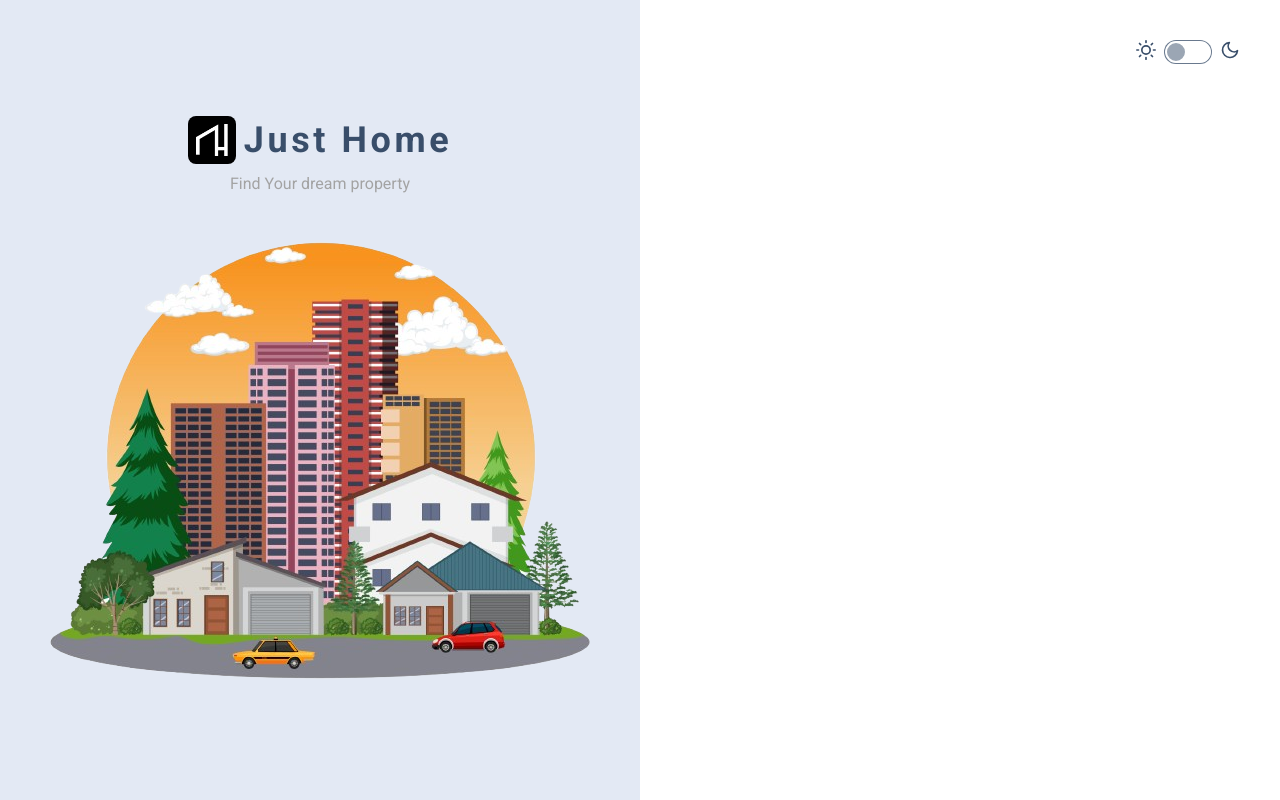
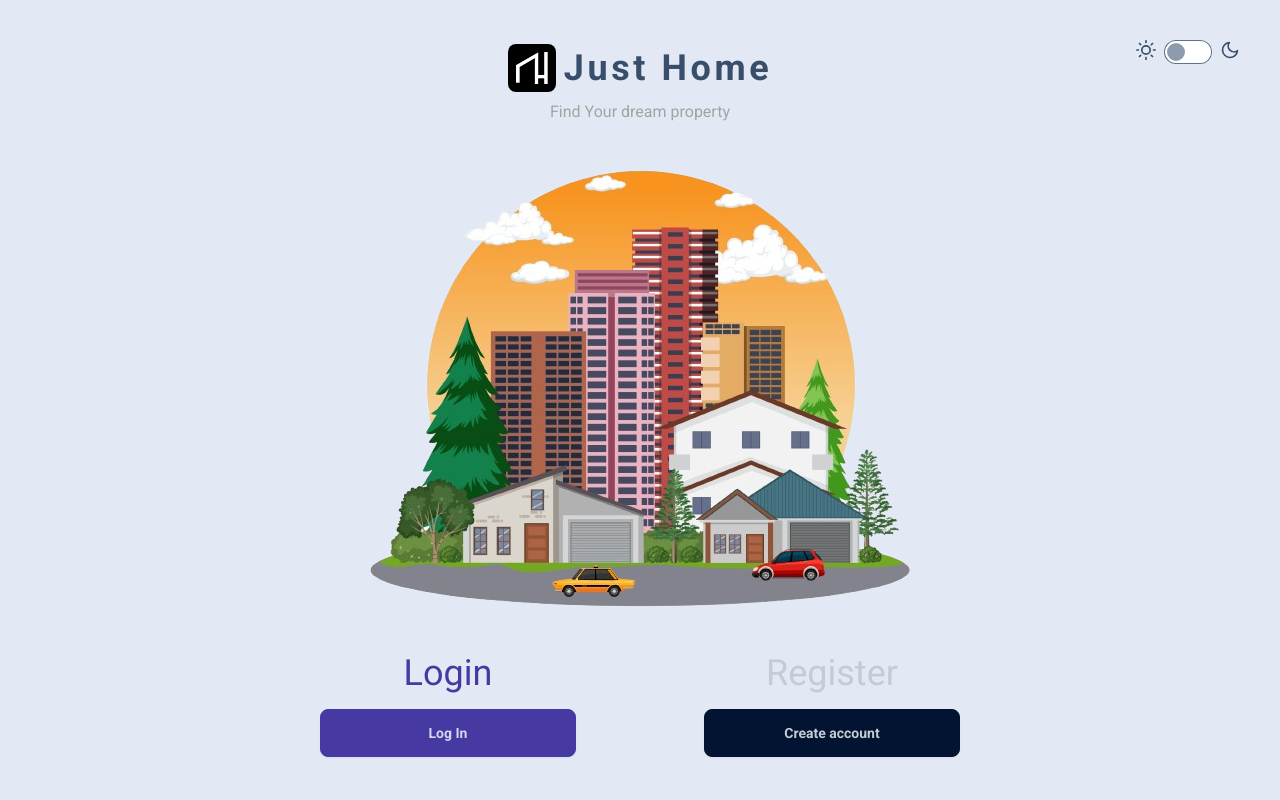
Before and after one commit to faroukq1/Just-Home, a React (Vite) app: page /auth in a window 1280 px wide. Built offline with nearby package versions, Linux system fonts and the light colour scheme; what contentful-management would draw is missing.

Commit message:
remake auth ui

```diff
--- a/src/App.tsx
+++ b/src/App.tsx
@@ -86,18 +86,6 @@ const router = createBrowserRouter([
     path: "/auth",
     element: <Auth />,
     errorElement: <Erorr />,
-    children: [
-      {
-        path: "/auth/login",
-        element: <Loginpage />,
-        errorElement: <Erorr />,
-      },
-      {
-        path: "/auth/register",
-        element: <Registerpage />,
-        errorElement: <Erorr />,
-      },
-    ],
   },
 ]);
 
--- a/src/pages/auth/Auth.tsx
+++ b/src/pages/auth/Auth.tsx
@@ -1,14 +1,13 @@
-import { Outlet } from "react-router-dom";
 import login from "../../assets/login.png";
 import logo from "../../assets/logo.png";
 import { DarkModeToggle } from "../../component";
 const Auth = () => {
   return (
-    <main className="relative flex h-screen">
+    <main className="relative flex flex-col justify-center bg-base-300 h-screen">
       <div className="absolute top-10 right-10">
         <DarkModeToggle />
       </div>
-      <div className="hidden lg:flex flex-1 bg-base-300 flex-col gap-10 justify-center items-center">
+      <div className="flex flex-col gap-10 justify-center items-center">
         <div className="grid place-items-center gap-2">
           <h1 className="flex items-center gap-2 text-4xl font-bold tracking-widest">
             <img
@@ -22,9 +21,16 @@ const Auth = () => {
         </div>
         <img src={login} alt="login" className="rounded-box object-cover" />
       </div>
-      <section className="flex-1">
-        <Outlet />
-      </section>
+      <div className="mt-10 flex justify-center gap-32">
+        <div className="flex flex-col items-center">
+          <h3 className="text-4xl mb-4 text-secondary">Login</h3>
+          <button className="btn btn-secondary btn-wide">Log In</button>
+        </div>
+        <div className="flex flex-col items-center">
+          <h3 className="text-4xl mb-4 text-neutral-content">Register</h3>
+          <button className="btn btn-neutral btn-wide">Create account</button>
+        </div>
+      </div>
     </main>
   );
 };
```
